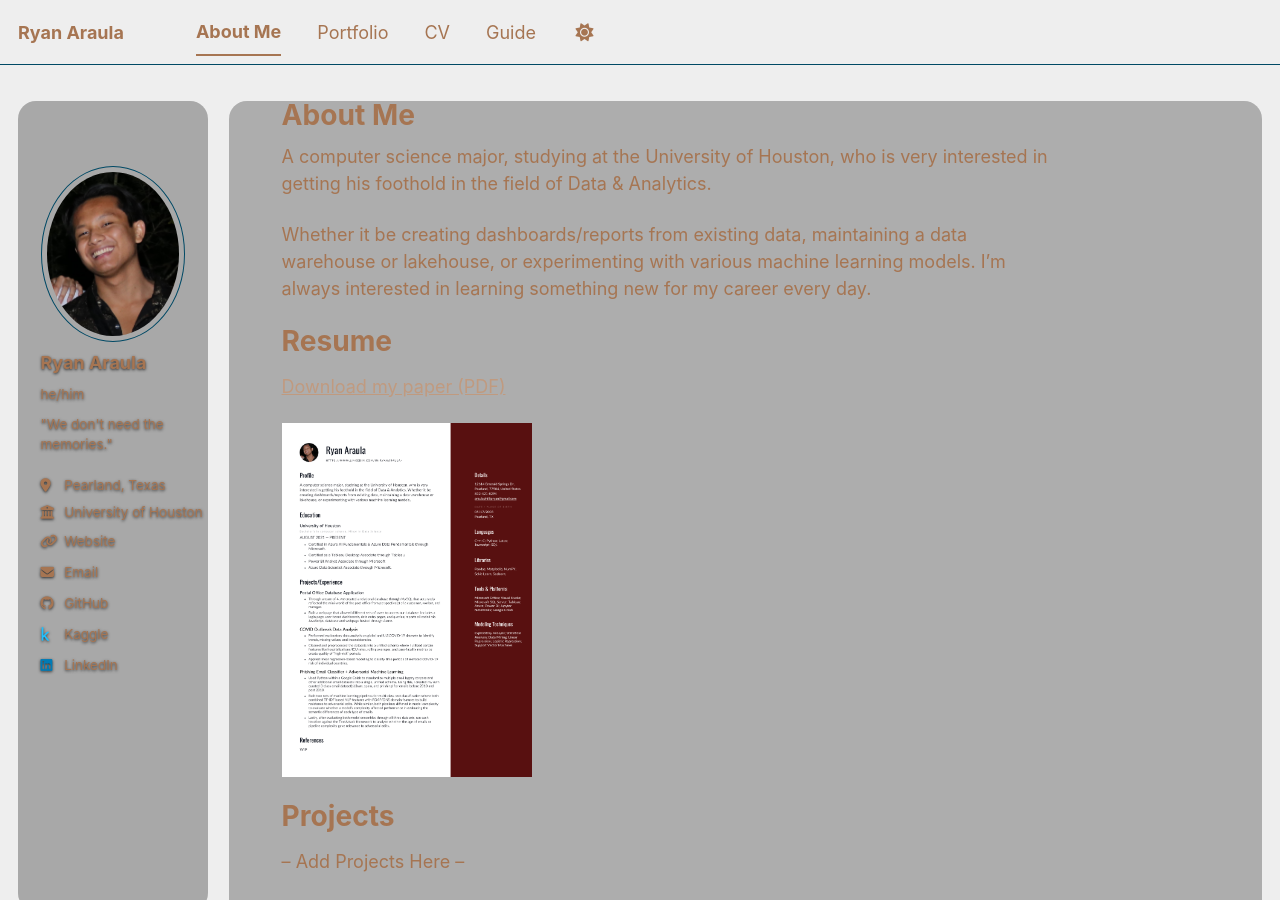
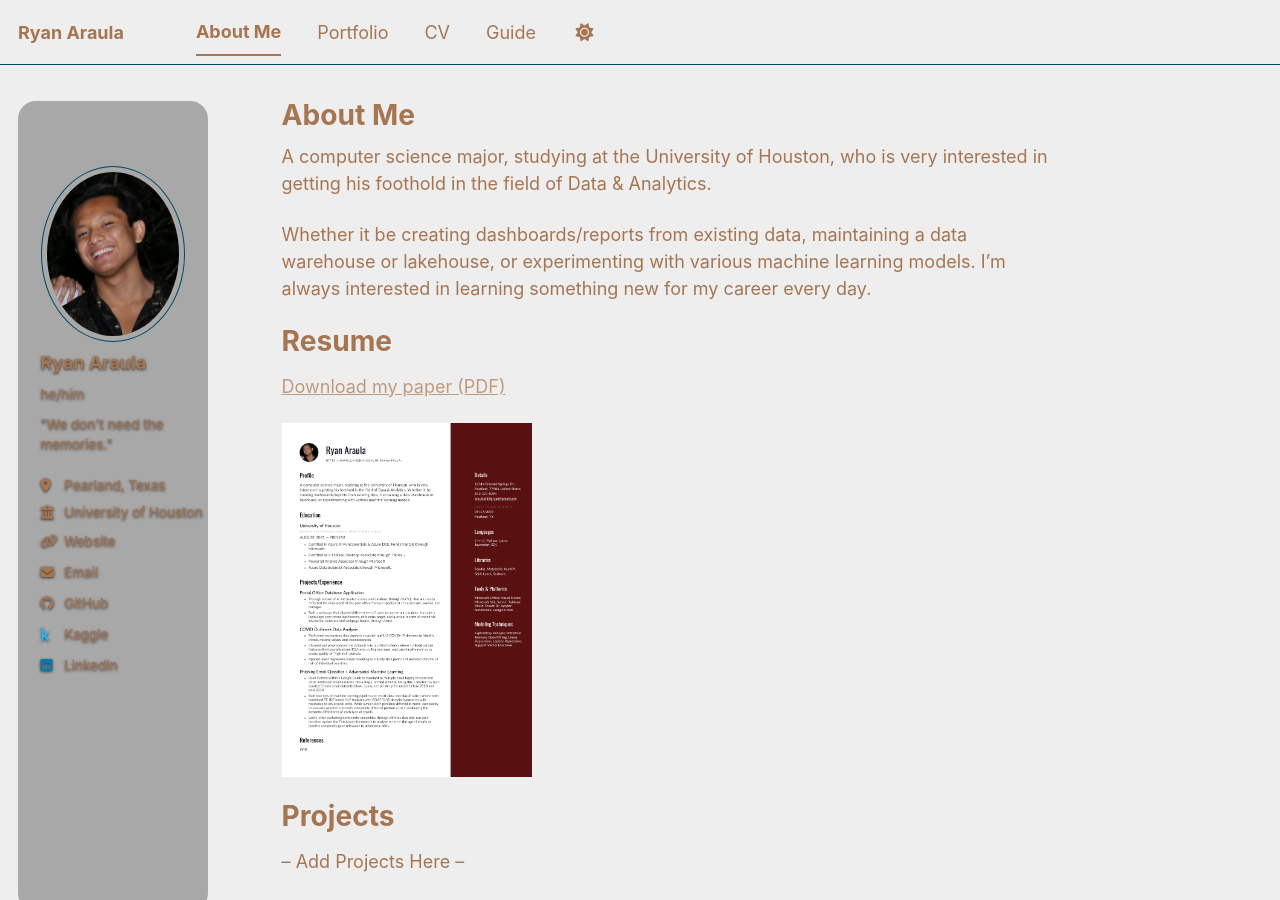
Before and after one commit to rparaula/rparaula.github.io, a Jekyll site: the page built from _pages/about.md, in a window 1280 px wide and 900 px high. Built offline with Jekyll 4.4.1, drawn with Linux system fonts in a browser that asks for light colours; a script bundle is joined from its source files by our own code; library files that are not in the unit come from our copies.

Commit message:
Revert "Adding landscape pictures"
This reverts commit 67c9b90f9a0977cfd47457fa2b0dd658ed9b2e5c.

```diff
--- a/assets/css/main.scss
+++ b/assets/css/main.scss
@@ -114,56 +114,3 @@ html[data-theme="dark"] .sidebar.sticky::before {
 .sidebar.sticky * {
     text-shadow: 0 1px 3px var(--global-sidebar-text-shadow);
 }
-
-/* =====================================================
-   PER-PAGE CONTENT AREA BACKGROUNDS
-   Targets the main <article class="page"> element —
-   covers the content column only, leaving the sidebar,
-   masthead, and footer unaffected.
-   Light mode uses body.<page>-bg selector.
-   Dark mode adds html[data-theme="dark"] in front.
-   Swap out filenames below to change each page's bg.
-   ===================================================== */
-
-/* Base setup — applied whenever a content bg image is active */
-.page {
-    position: relative;
-    background-size: cover;
-    background-position: center;
-    background-repeat: no-repeat;
-    border-radius: 18px;
-    overflow: hidden;
-}
-
-/* Readability overlay (light mode) */
-.page::before {
-    content: "";
-    position: absolute;
-    inset: 0;
-    background: rgba(255, 255, 255, 0.15);
-    pointer-events: none;
-    z-index: 0;
-}
-
-/* Readability overlay (dark mode) */
-html[data-theme="dark"] .page::before {
-    background: rgba(0, 0, 0, 0.45);
-}
-
-/* Keep all page content above the overlay */
-.page > * {
-    position: relative;
-    z-index: 1;
-}
-
-/* --- About Me --- */
-body.about-bg .page                               { background-image: url("/images/bg/DayLandscape.jpg"); }
-html[data-theme="dark"] body.about-bg .page       { background-image: url("/images/bg/NightLandscape.jpg"); }
-
-/* --- Portfolio --- */
-body.portfolio-bg .page                           { background-image: url("/images/bg/DayLandscape.jpg"); }
-html[data-theme="dark"] body.portfolio-bg .page   { background-image: url("/images/bg/NightLandscape.jpg"); }
-
-/* --- CV / Resume --- */
-/* body.cv-bg .page                               { background-image: url("/images/bg/Day?.jpg"); } */
-/* html[data-theme="dark"] body.cv-bg .page       { background-image: url("/images/bg/Night?.jpg"); } */
```
